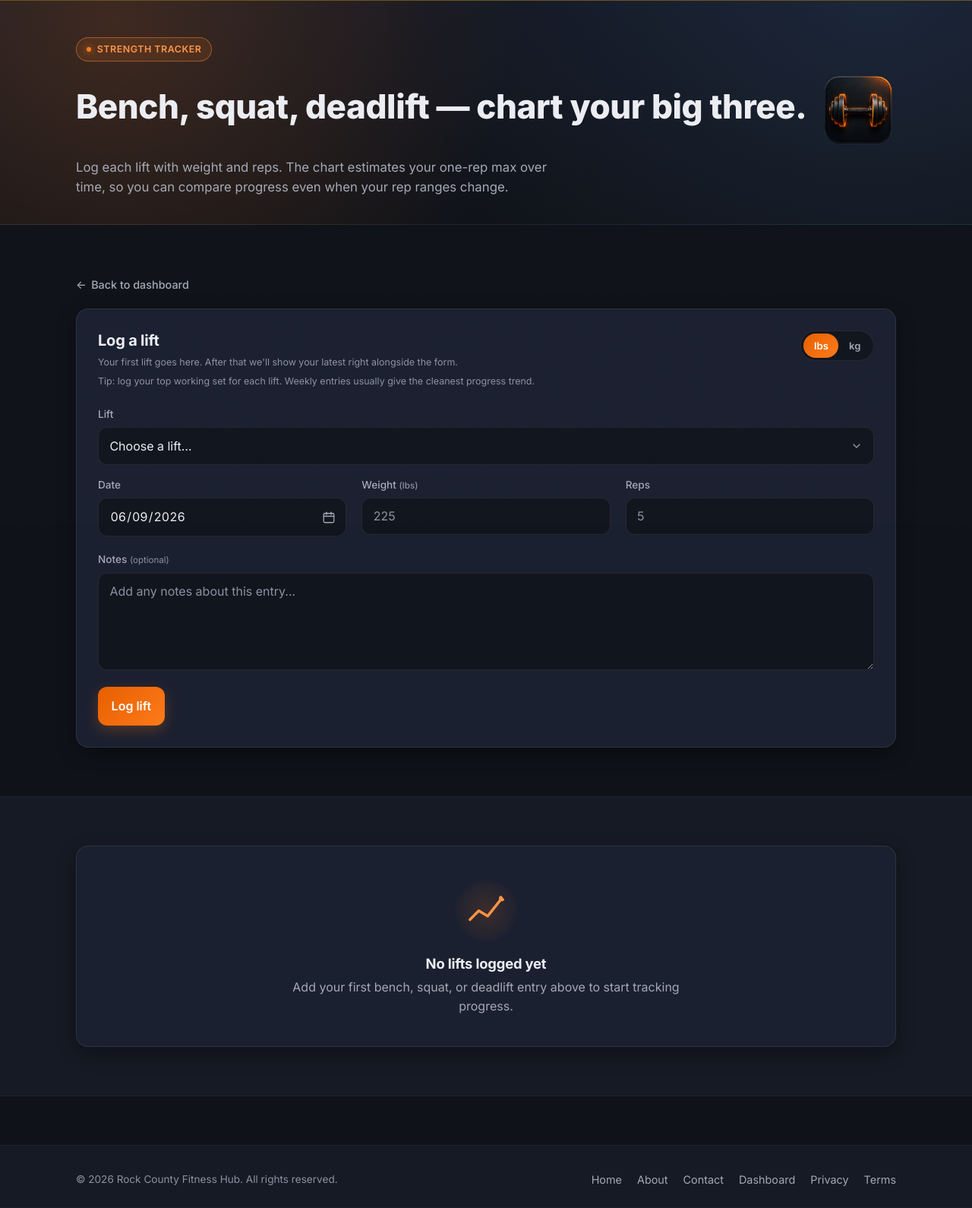
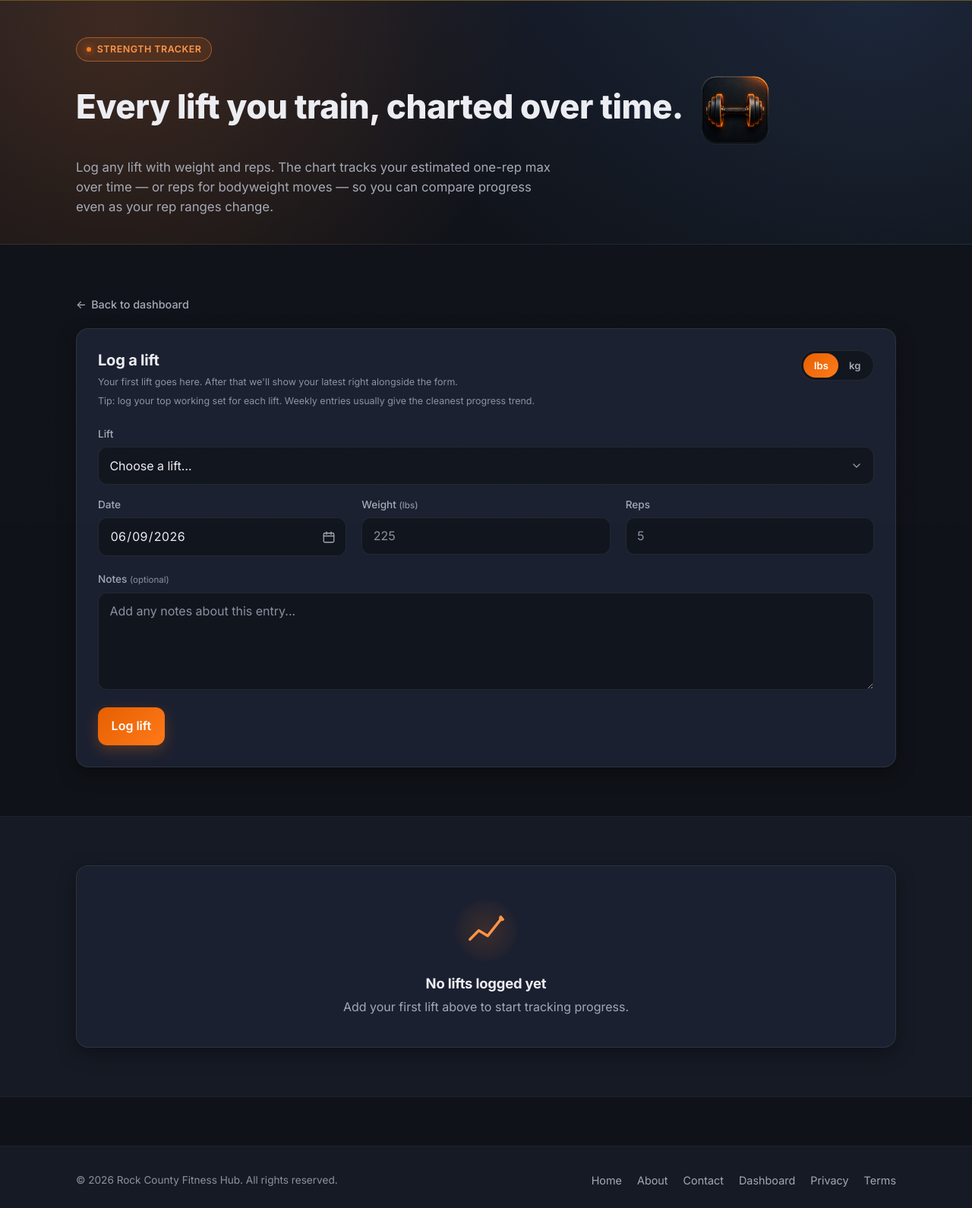
Before and after one commit to bkreager1/fitness_hub, a PHP site: page /fitness_hub/strength in a window 1280 px wide. Shown: the part 112-1702 px from the top of the page at 76% size. Before the commit the page ends 1673 px from the top, so only its background shows below. Run offline with PHP 8.4, Linux system fonts and the light colour scheme; the visitor is signed in with stand-in values (Sample User, id 1); data that the repository does not hold is empty.

Commit message:
Reframe strength copy from "big three" to "your main lifts"
Now that the tracker handles 30+ lifts, broaden the wording: marketing
and tracker copy lead with the full catalog ("30+ lifts") and call the
featured trio "your main lifts" instead of "the big three". Generic
empty-state and CTA copy that just listed bench/squat/deadlift as
examples now says "your first lift". The three stay featured under the
hood (goals + dashboard spotlight); only the voice changed.

```diff
--- a/app/views/pages/home.php
+++ b/app/views/pages/home.php
@@ -154,8 +154,9 @@
                      src="<?= asset('images/strengthlogo.png') ?>"
                      alt="" width="88" height="88">
                 <h3>Strength tracker</h3>
-                <p>Track bench, squat, and deadlift in one place so you
-                   can see your big three progress over time.</p>
+                <p>Track 30+ lifts in one place — your main lifts
+                   spotlighted — so you can see your strength progress
+                   over time.</p>
             </a>
 
             <a class="feature-card" href="<?= e($href('cardio')) ?>"
--- a/app/views/profile/index.php
+++ b/app/views/profile/index.php
@@ -196,8 +196,8 @@
                 <div>
                     <h2>Goals</h2>
                     <span class="field-hint">
-                        Set a target weight and PR goals for each big-three
-                        lift. Leave any field blank to clear that goal —
+                        Set a target weight and PR goals for each of your
+                        main lifts. Leave any field blank to clear that goal —
                         the dashboard hides progress bars without a target.
                     </span>
                 </div>
--- a/app/views/strength/index.php
+++ b/app/views/strength/index.php
@@ -67,15 +67,16 @@ if ($latest) {
     <div class="container">
         <span class="eyebrow">Strength tracker</span>
         <div class="hero-heading-row">
-            <h1>Bench, squat, deadlift — chart your big three.</h1>
+            <h1>Every lift you train, charted over time.</h1>
             <img class="hero-icon"
                  src="<?= asset('images/strengthlogo.png') ?>"
                  alt="" width="96" height="96">
         </div>
         <p class="hero-lede">
-            Log each lift with weight and reps. The chart estimates your
-            one-rep max over time, so you can compare progress even when
-            your rep ranges change.
+            Log any lift with weight and reps. The chart tracks your
+            estimated one-rep max over time — or reps for bodyweight
+            moves — so you can compare progress even as your rep ranges
+            change.
         </p>
     </div>
 </section>
@@ -251,7 +252,7 @@ if ($latest) {
             <article class="tracker-card empty-state">
                 <?= empty_state_icon() ?>
                 <h2>No lifts logged yet</h2>
-                <p>Add your first bench, squat, or deadlift entry above to start tracking progress.</p>
+                <p>Add your first lift above to start tracking progress.</p>
             </article>
 
         <?php else: ?>
```
Also changed, not shown: app/views/dashboard/index.php (+6 -6 lines), app/views/pages/about.php (+5 -4 lines).
